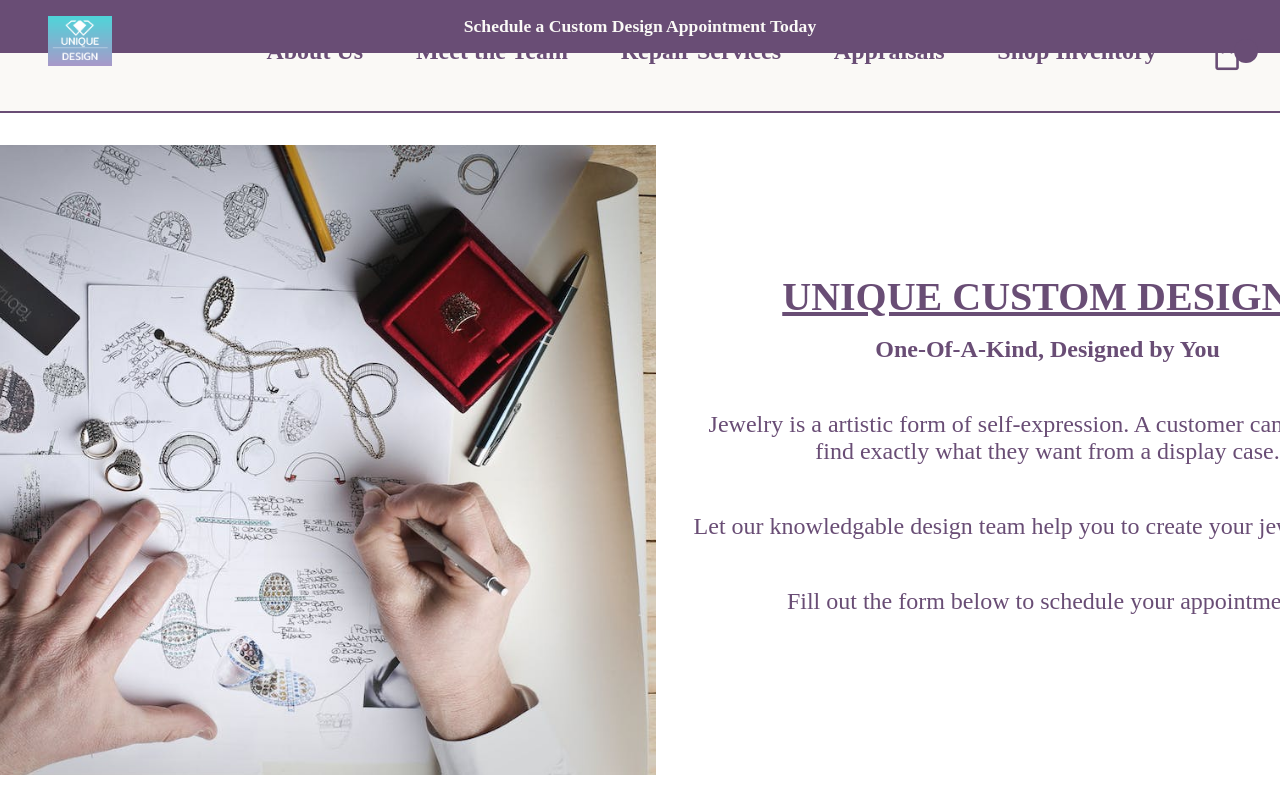
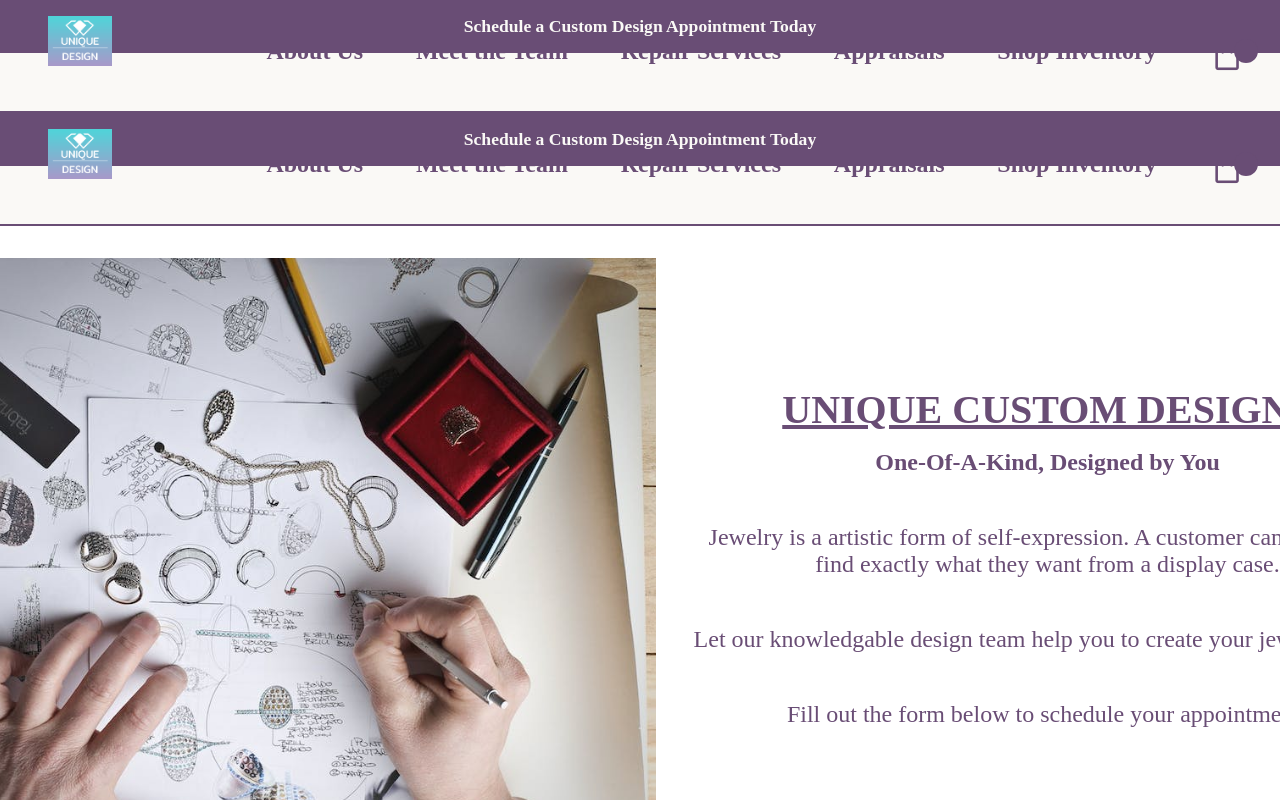
Before and after one commit to Amiriel01/Jewelry-Website, a React (Vite) app: page /formpage in a window 1280 px wide. Shown: the top 800 px of the page. Built offline with nearby package versions, Linux system fonts and the light colour scheme.

Commit message:
moved header to main.jsx

```diff
--- a/src/App.jsx
+++ b/src/App.jsx
@@ -8,22 +8,38 @@ import Appraisals from './Appraisals';
 import ShopPage from './ShopPage';
 import Cart from './Cart';
 import FormPage from './FormPage';
+import { useState } from "react";
+import { useLocation } from 'react-router-dom'
+import Header from './Header';
+import Footer from './Footer';
 
 function App() {
 
+  const [loading, setLoading] = useState(true);
+  const [error, setError] = useState(null);
+  const [data, setData] = useState([])
+  const { pathname } = useLocation();
+  const [totalValue, setTotalValue] = useState(0);
+  const [val1, setVal1] = useState(0);
+  const [val2, setVal2] = useState(0);
+  const [val3, setVal3] = useState(0);
+  const [showCart, setShowCart] = useState(false)
+
   return (
-
+    <div>
+      <Header />
       <Routes>
-        <Route path="*" element={ <HomePage /> } />
-        <Route path="formpage" element={ <FormPage /> } />
-        <Route path="about" element={ <About /> } />
-        <Route path="team" element={ <Team /> } />
-        <Route path="services" element={ <Services /> } />
-        <Route path="appraisals" element={ <Appraisals /> } />
-        <Route path="shoppage" element={ <ShopPage /> } />
-        <Route path="cart" element={ <Cart /> } />
+        <Route path="*" element={<HomePage />} />
+        <Route path="formpage" element={<FormPage />} />
+        <Route path="about" element={<About />} />
+        <Route path="team" element={<Team />} />
+        <Route path="services" element={<Services />} />
+        <Route path="appraisals" element={<Appraisals />} />
+        <Route path="shoppage" element={<ShopPage />} />
+        <Route path="cart" element={<Cart />} />
       </Routes>
-
+      <Footer />
+    </div>
   )
 }
 
```
